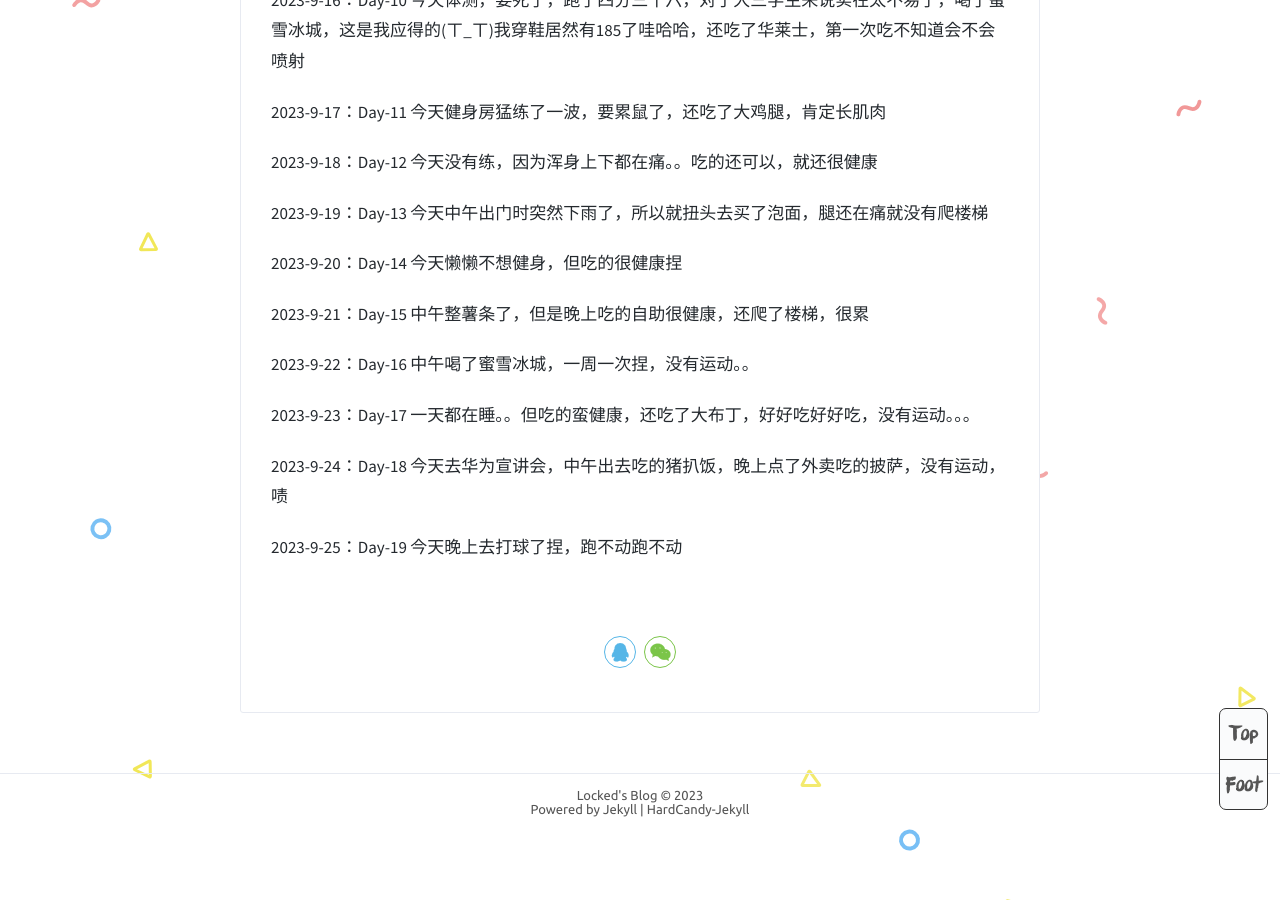
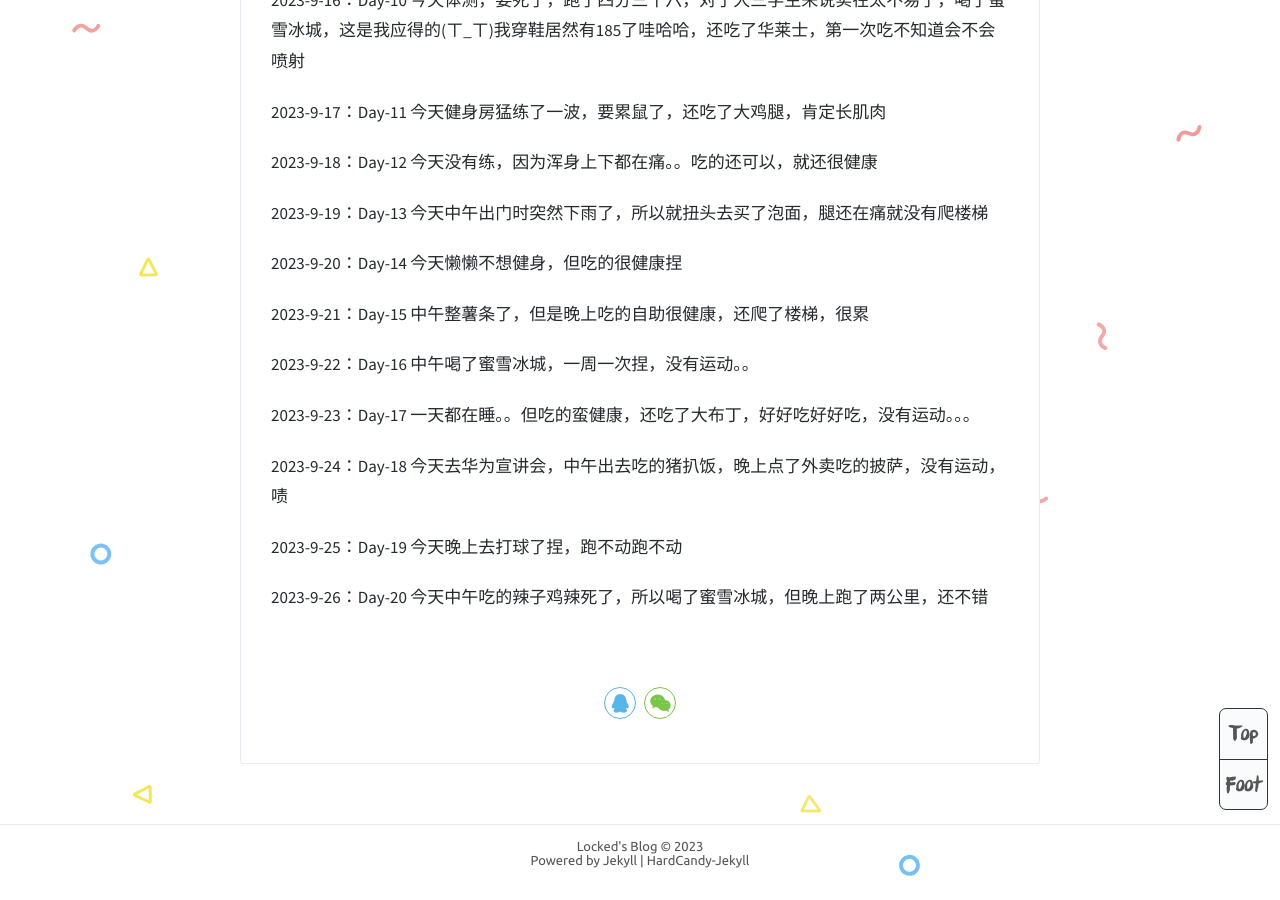
Before and after one commit to Lockeded/Lockeded.github.io, a Jekyll site: the page built from _posts/2023-9-7-健身and饮食打卡.md, in a window 1280 px wide and 900 px high, scrolled down 1353 px. Built offline with Jekyll 4.4.1, drawn with Linux system fonts in a browser that asks for light colours; comment, search, counter and statistics services are not loaded; before the commit the page ends 2202 px from its top, so only the background shows below that.

Commit message:
submit workout

```diff
--- a/_posts/2023-9-7-健身and饮食打卡.md
+++ b/_posts/2023-9-7-健身and饮食打卡.md
@@ -49,3 +49,5 @@ tags: 日常
 2023-9-24：Day-18 今天去华为宣讲会，中午出去吃的猪扒饭，晚上点了外卖吃的披萨，没有运动，啧
 
 2023-9-25：Day-19 今天晚上去打球了捏，跑不动跑不动
+
+2023-9-26：Day-20 今天中午吃的辣子鸡辣死了，所以喝了蜜雪冰城，但晚上跑了两公里，还不错
```
